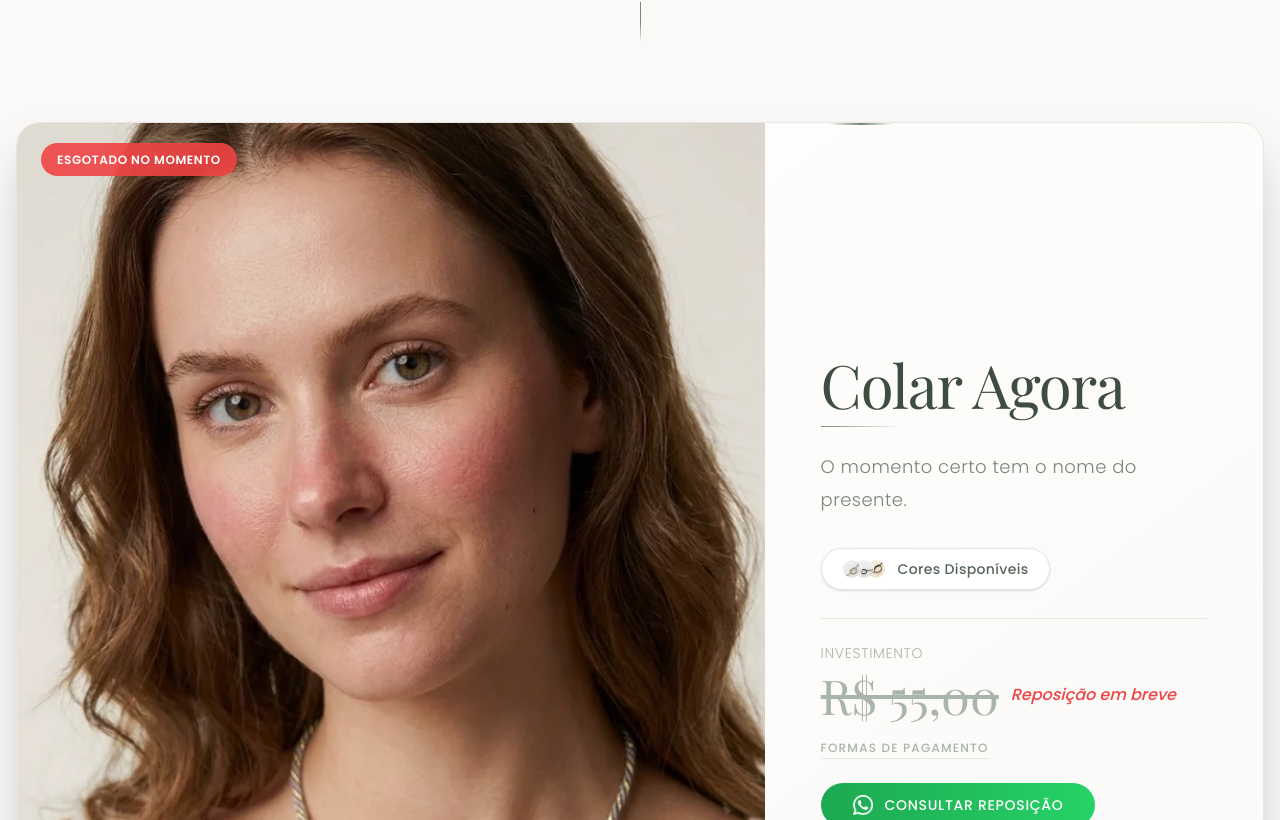
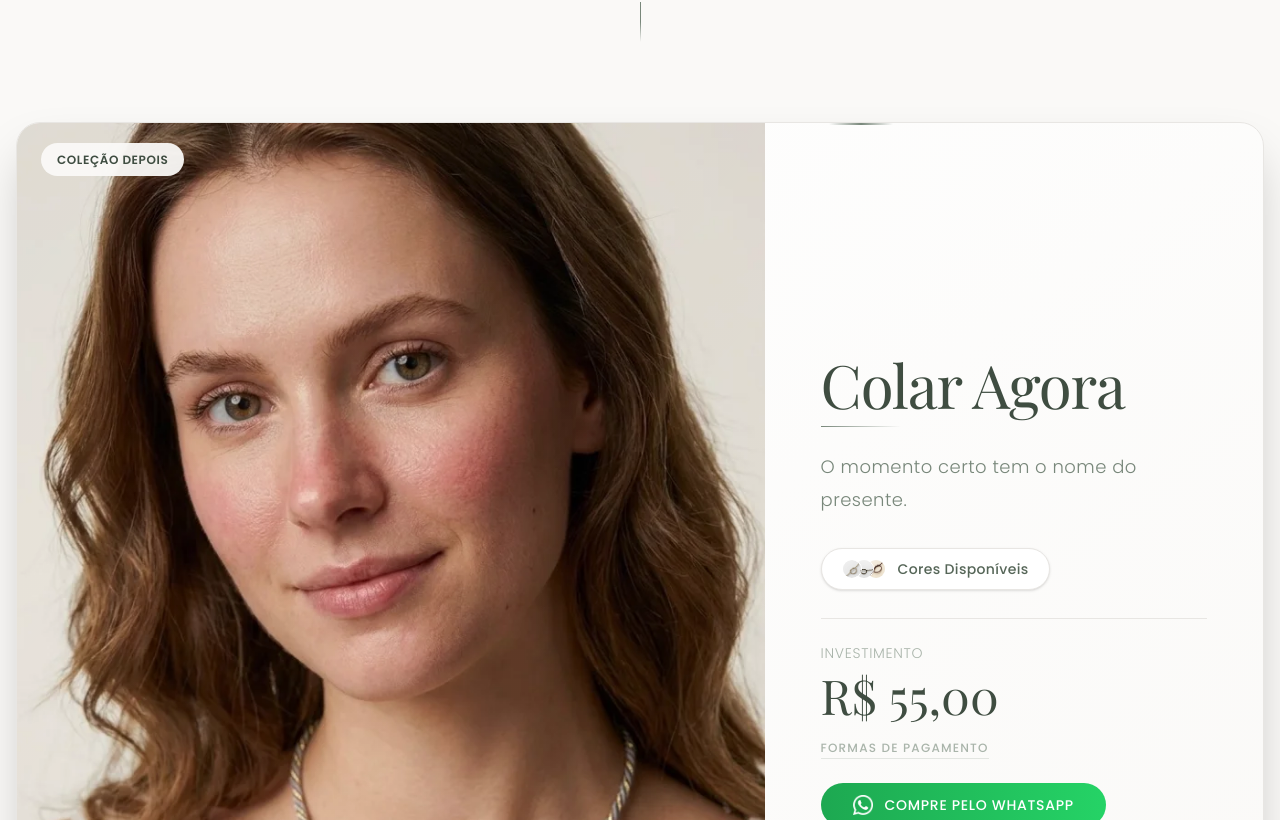
Before and after one commit to thtowers/site-deu-no, a React (Vite) app: page / in a window 1280 px wide. Shown: the part 4100-4920 px from the top of the page. Built offline with nearby package versions, Linux system fonts and the light colour scheme.

Commit message:
fix: remove out-of-stock badge from Agora product in ProductsSection

```diff
--- a/src/components/ProductsSection.jsx
+++ b/src/components/ProductsSection.jsx
@@ -79,7 +79,6 @@ const ProductsSection = () => {
                     imageSrc={["/assets/produtos/agora1.webp", "/assets/produtos/agora2.1.webp"]}
                     mobileImageSrc="/assets/produtos/agora1.webp"
                     badgeText="Coleção Depois"
-                    isOutOfStock={true}
                     reversed={false}
                     imageClass="object-center lg:object-bottom"
                 />
```
